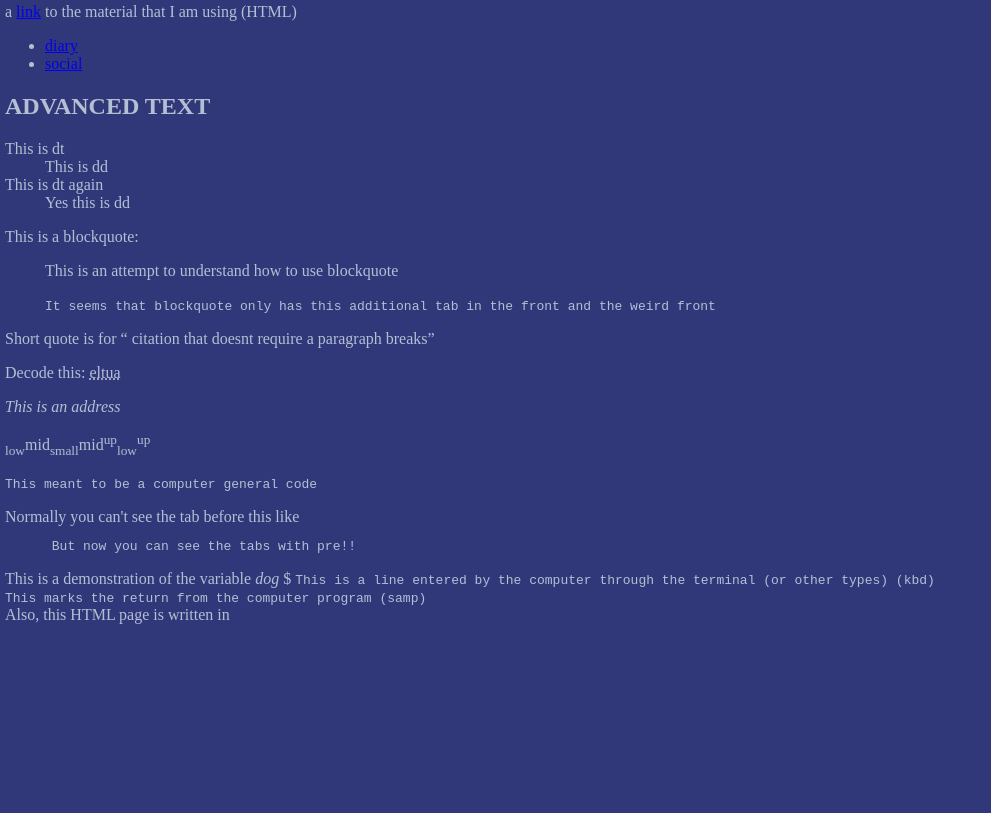
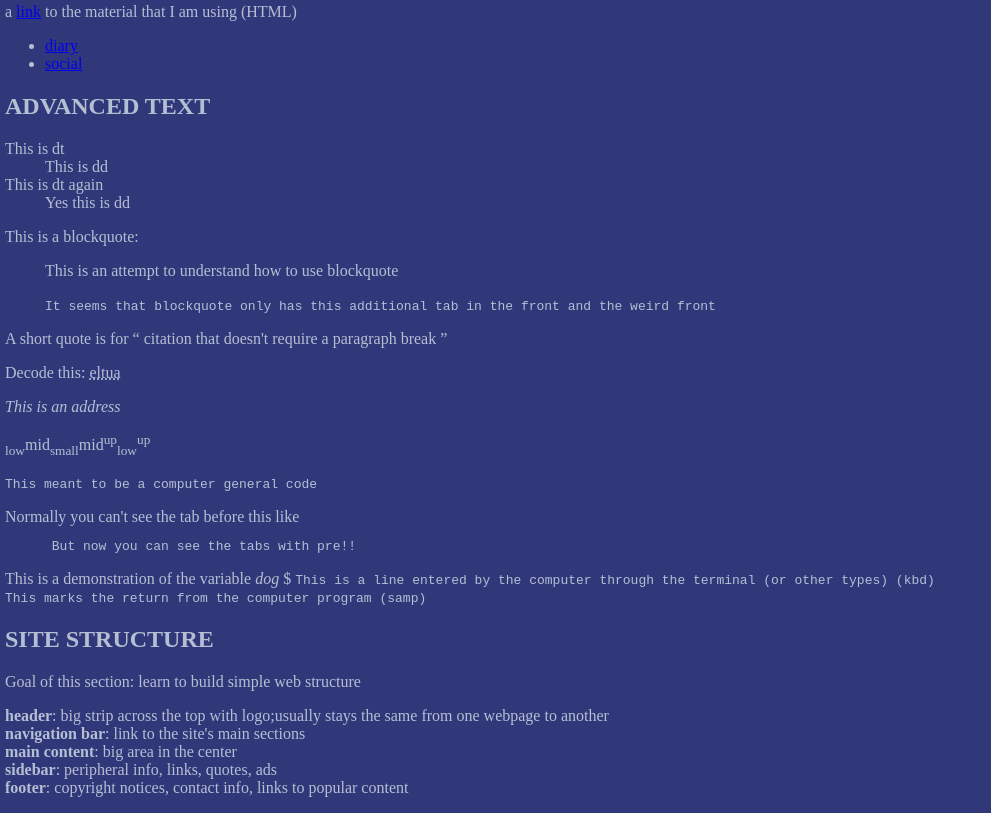
Before and after one commit to myfeng10/MichelleYilin, a plain HTML site: page index.html in a window 1280 px wide. Shown: the part 514-1327 px from the top of the page, without its empty margins (0-991 px from the left). Before the commit the page ends 1154 px from the top, so only its background shows below. Drawn offline with Linux system fonts and the light colour scheme.

Commit message:
Update index.html

```diff
--- a/index.html
+++ b/index.html
@@ -52,7 +52,7 @@
 	</blockquote></p>
 
 	<p>
-		Short quote is for <q> citation that doesnt require a paragraph breaks</q>
+		A short quote is for <q> citation that doesn't require a paragraph break </q>
 	</p>
 
 	<p>
@@ -69,8 +69,19 @@
 		<p>This is a demonstration of the variable <var>dog</var>
 		$ <kbd> This is a line entered by the computer through the terminal (or other types) (kbd)</kbd><br>
 		<samp> This marks the return from the computer program (samp)</samp><br>
-		Also, this HTML page is written in <time datetime="2023-06-25> 25 Jun, 2023</time>
 		</p>
 	</p>
+
+	<h2>SITE STRUCTURE</h2>
+	<p>Goal of this section: learn to build simple web structure</p>
+	<p>
+		<strong>header</strong>: big strip across the top with logo;usually stays the same from one webpage to another<br>
+		<strong>navigation bar</strong>: link to the site's main sections<br>
+		<strong>main content</strong>: big area in the center<br>
+		<strong>sidebar</strong>: peripheral info, links, quotes, ads<br>
+		<strong>footer</strong>: copyright notices, contact info, links to popular content
+
+	</p>
+
 </body>
 </html>
```
